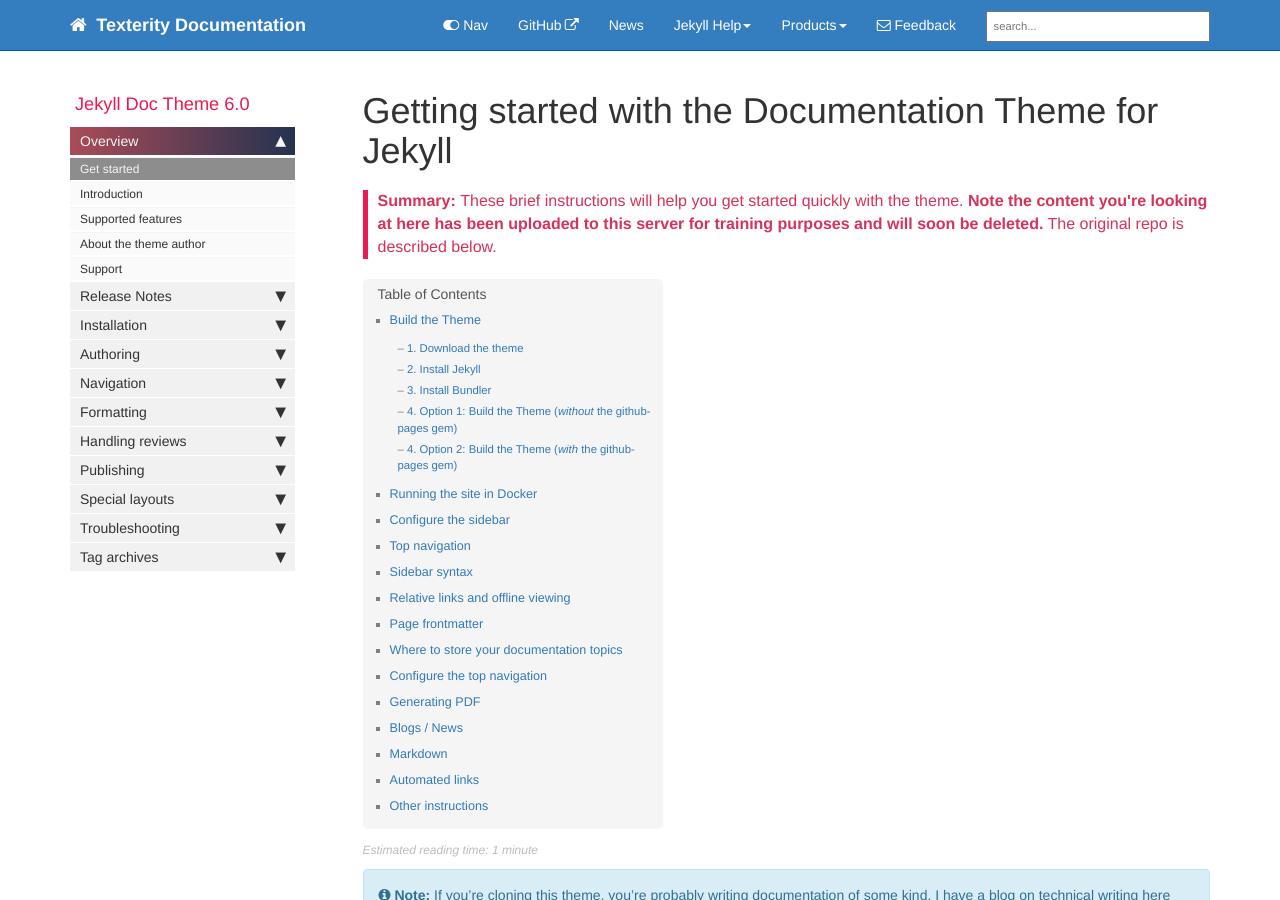
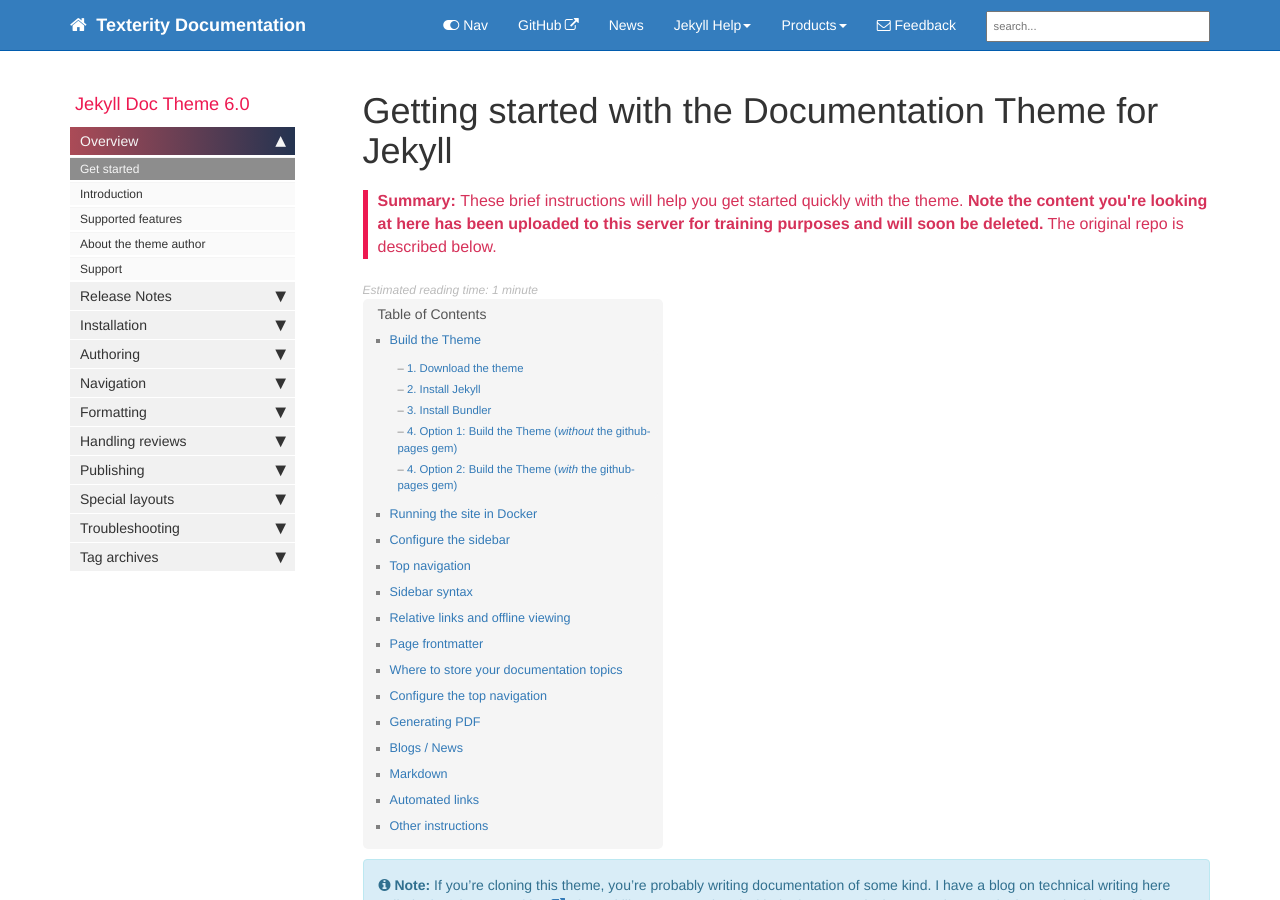
Before and after one commit to Texterity/January, a Jekyll site: the page built from docs/index.md, in a window 1280 px wide and 900 px high. Built offline with Jekyll 4.4.1, drawn with Linux system fonts in a browser that asks for light colours; nearby versions of some CDN libraries; comment, search, counter and statistics services are not loaded.

Commit message:
move reading time again

```diff
--- a/docs/_layouts/page.html
+++ b/docs/_layouts/page.html
@@ -35,13 +35,15 @@ layout: default
     <div class="summary">{{page.summary}}</div>
    {% endif %}
 
+   <span class="readingtime" title="Estimated reading time">
+   Estimated reading time: 1 minute
+   </span>
+
     {% unless page.toc == false %}
     {% include toc.html %}
     {% endunless %}
 
-    <span class="readingtime" title="Estimated reading time">
-    Estimated reading time: 1 minute
-    </span>
+
 
    {{content}}
 
```
